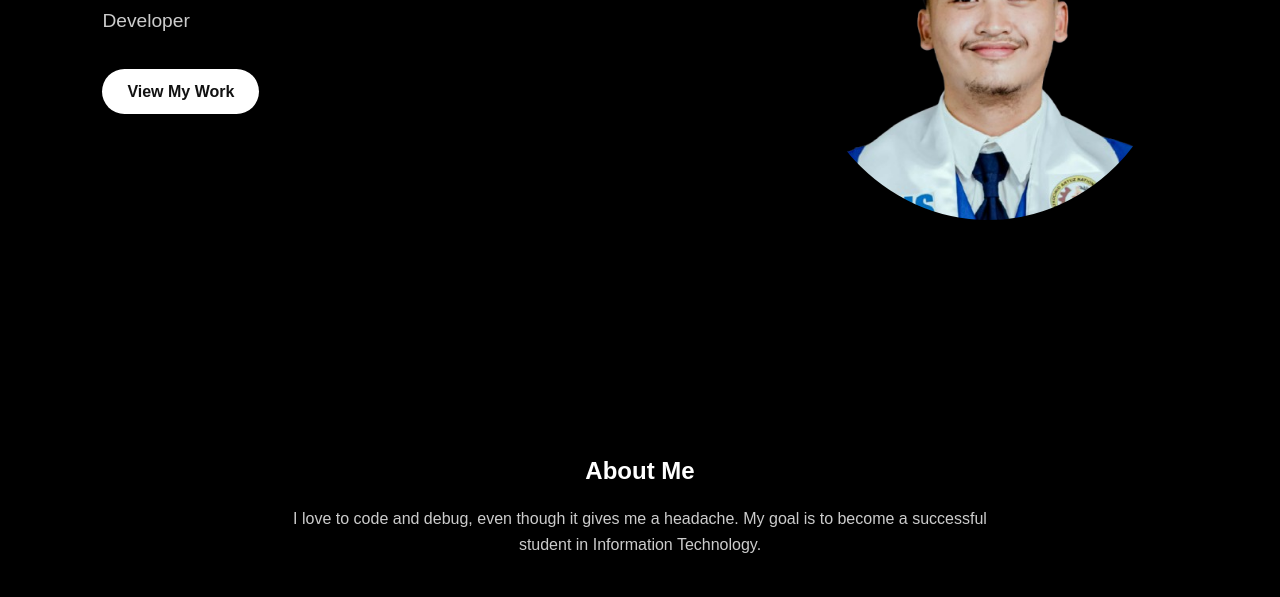
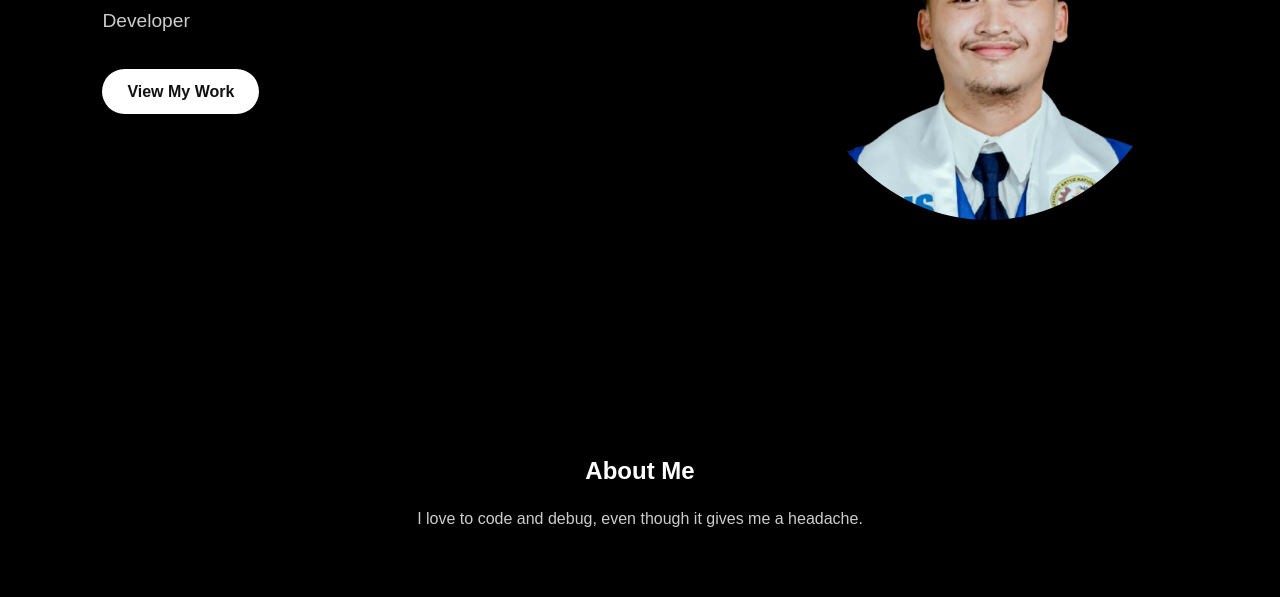
Before and after one commit to Mark-code-cry/Macky, a plain HTML site: page index.html in a window 1280 px wide. Shown: the part 355-952 px from the top of the page. Drawn offline with nearby package versions, Linux system fonts and the light colour scheme.

Commit message:
initial commit

```diff
--- a/index.html
+++ b/index.html
@@ -38,7 +38,7 @@
   <section id="about" class="about">
     <h2>About Me</h2>
     <p>
-      I love to code and debug, even though it gives me a headache. My goal is to become a successful student in Information Technology.
+      I love to code and debug, even though it gives me a headache.
     </p>
   </section>
 
```
